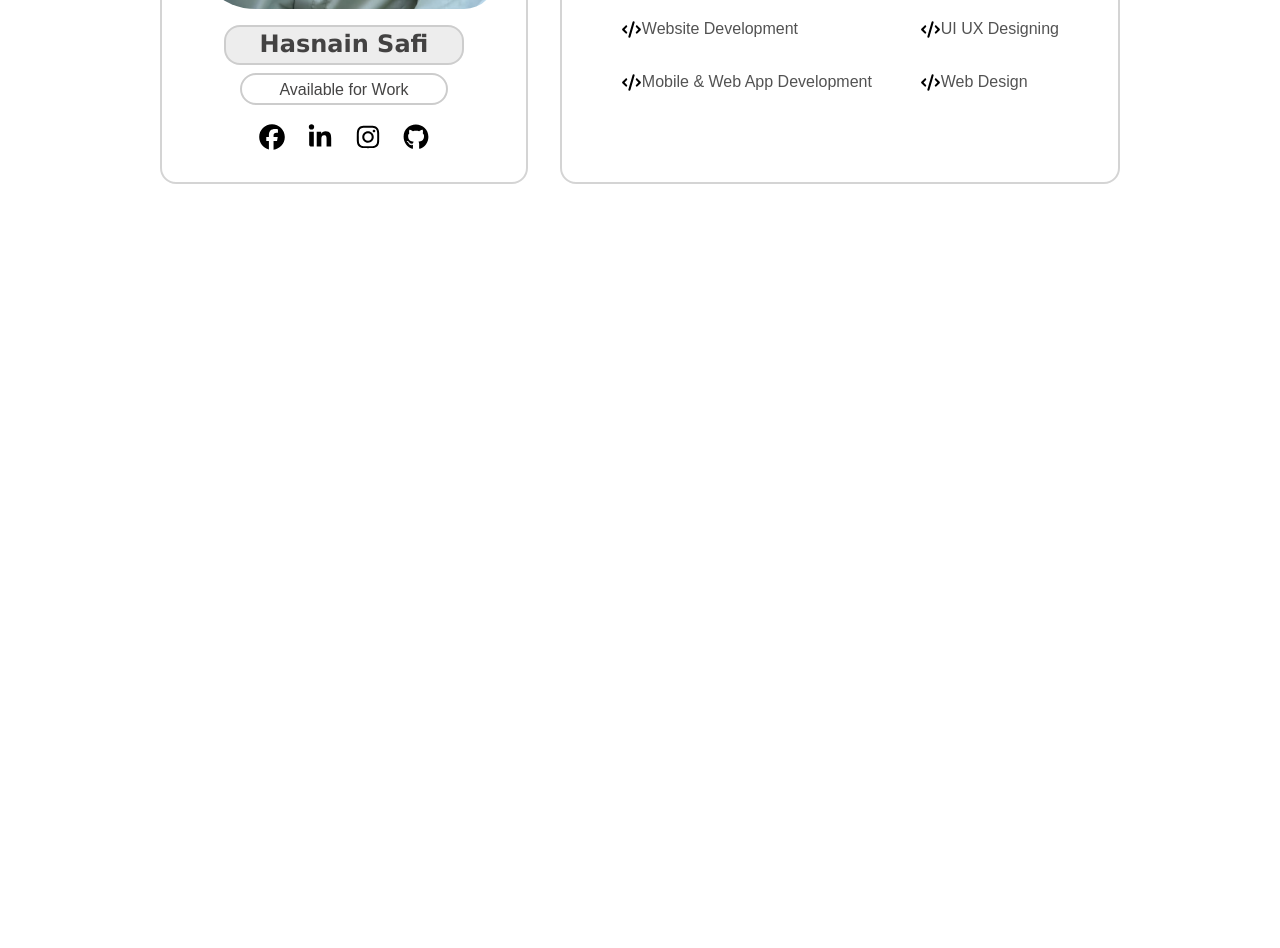
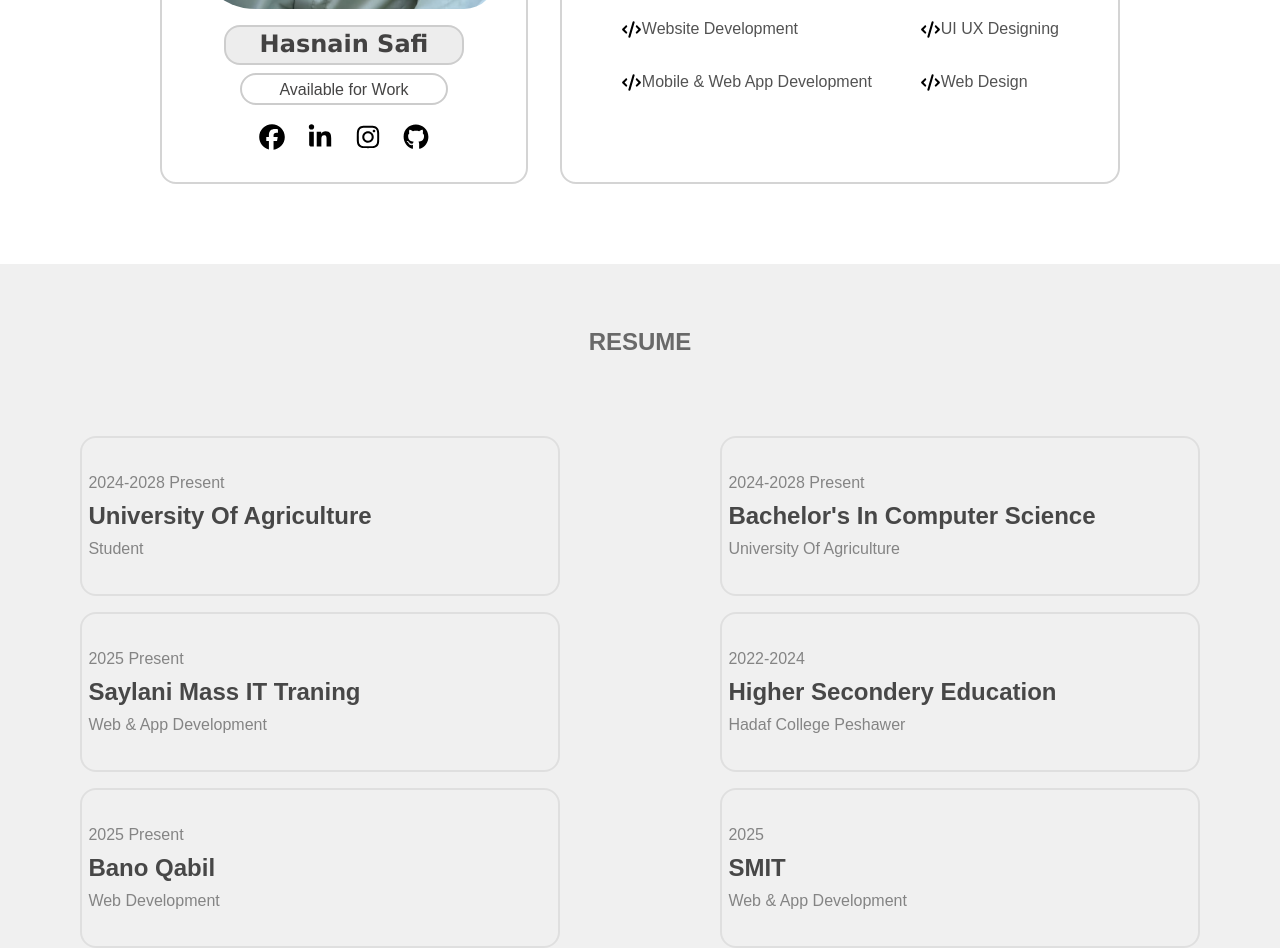
Before and after one commit to hasnainsafi01/My-Portfolio, a plain HTML site: page index.html in a window 1280 px wide. Shown: the part 1032-1980 px from the top of the page. Before the commit the page ends 1323 px from the top, so only its background shows below. Drawn offline with Linux system fonts and the light colour scheme; a web font is replaced by a local one.

Commit message:
coming soon

```diff
--- a/index.html
+++ b/index.html
@@ -1,6 +1,5 @@
 <!DOCTYPE html>
 <html lang="en">
-
 <head>
     <meta charset="UTF-8">
     <meta name="viewport" content="width=device-width, initial-scale=1.0">
@@ -9,42 +8,19 @@
     <link
         href="https://fonts.googleapis.com/css2?family=Bad+Script&family=Bebas+Neue&family=Geologica:wght@100..900&family=Protest+Revolution&display=swap"
         rel="stylesheet">
-
     <link rel="stylesheet" href="./style.css">
     <title>Document</title>
 </head>
-
 <body>
     <!-- loader -->
-
     <div id="loader" class="loader"></div>
-
     <!-- Offline Message -->
     <div id="offline" class="offline" style="display: none;">
     </div>
-
     <!-- Main Content -->
     <div id="content" style="display: none;">
-
     </div>
-
-
-
-
-
-
     <!-- loader -->
-
-
-
-
-
-
-
-
-
-
-
     <header>
         <div class="nav-bar">
             <div class="logo"> <img src="./imgs/WhatsApp Image 2025-12-01 at 17.51.41_0dff3add.jpg" alt=""></div>
@@ -52,6 +28,7 @@
 
                 <li><a href="#">home</a></li>
                 <li><a href="#section2">about</a></li>
+                <li><a href="#resume">resume</a></li>
                 <li><a href="#">projects</a></li>
                 <li><a href="#">contect</a></li>
             </ul>
@@ -100,14 +77,53 @@
                      </ul>
                     <ul class="section2div2-ul2"> <li><img src="./imgs/code-solid-full.svg" alt="">UI UX Designing</li>
                     <li><img src="./imgs/code-solid-full.svg" alt="">Web Design</li></ul>
+               </div>
+            </div>
+        </section>
 
-               </div>
+                    <section id="resume">
+                        <h1>resume</h1>
+                        <div class="my-resume">
 
 
-            </div>
 
-
-        </section>
+                        <div
+                        class="resumediv1">
+                            <div>
+                            <p>2024-2028 present</p>
+                            <h4>university of agriculture</h4>
+                            <p>student</p>
+                            </div>
+                            <div>
+                                <p>2025 present</p>
+                                <h4>saylani mass IT traning</h4>
+                                <p>web & app Development</p>
+                            </div>
+                            <div>
+                                <p>2025 present</p>
+                                <h4>bano qabil</h4>
+                                <p>web Development</p>
+                            </div>
+                        </div>
+                        <div class="resumediv2">
+                            <div>
+                                <p>2024-2028 present</p>
+                                <h4>Bachelor's in Computer Science</h4>
+                                <p>university of agriculture</p>
+                            </div>
+                            <div>
+                                <p>2022-2024</p>
+                                <h4>higher secondery education</h4>
+                                <p>hadaf college peshawer</p>
+                            </div>
+                            <div>
+                                <p>2025</p>
+                                <h4>SMIT</h4>
+                                <p>web & app Development</p>
+                            </div>
+                               </div>
+                        </div>
+                    </section>
     </main>
     <footer></footer>
     <script src="./script.js"></script>
--- a/style.css
+++ b/style.css
@@ -46,7 +46,7 @@ html {
 
 .nav-bar{
     border: 2px solid;
-    background-color: rgba(0, 0, 0, 0.136);
+    background-color: rgb(102, 102, 102);
      width: 100vw;
 position: fixed;
 top: 0rem;
@@ -75,7 +75,7 @@ z-index: 999;
 #navbar a{
     text-decoration: none;
     text-align: center;
-    color: rgb(67, 62, 62);
+    color: rgb(255, 255, 255);
     font-size: 1.2rem;
     text-transform: capitalize;
     transition: all .3s;
@@ -97,7 +97,7 @@ z-index: 999;
     -o-border-radius: 1rem 2rem 1rem 2rem;
 }
 #navbar :hover a{
-    color: rgb(205, 203, 197);
+    color: rgb(144, 143, 139);
     text-decoration: underline;
 }
 
@@ -320,6 +320,60 @@ gap: 2rem;
     /* border: 2px solid; */
     width: 1.3rem;
 }
+/*todo          section 2 */
+
+/*todo            section2   resume   */
+#resume{
+    /* border: 2px solid; */
+    margin-top: 5rem;
+        background-color: rgba(0, 0, 0, 0.058);
+
+}
+#resume h1{
+text-align: center;
+text-transform: uppercase;
+/* margin-top: 1rem; */
+padding: 4rem;
+/* border: 2px solid; */
+justify-content: center;
+color: rgba(0, 0, 0, 0.566);
+}
+.my-resume{
+    /* border: 2px solid; */
+    display: flex;
+    justify-content: space-around;
+    text-transform: capitalize;
+}
+.my-resume div div{
+    display: flex;
+    flex-direction: column;
+    justify-content: center;
+    width: 30rem;
+    height: 10rem;
+    margin-top: 1rem;
+    border: 2px solid rgba(0, 0, 0, 0.071);
+    border-radius: 1rem;
+    -webkit-border-radius: 1rem;
+    -moz-border-radius: 1rem;
+    -ms-border-radius: 1rem;
+    -o-border-radius: 1rem;
+}
+.my-resume div h4{
+    /* border: 2px solid; */
+    padding-left: .4rem;
+    display:flex ;
+    width: 24rem;
+    font-size: 1.5rem;
+    color: rgba(0, 0, 0, 0.704);
+    line-height: 3rem;
+
+}
+
+.my-resume div p{
+    /* border: 2px solid; */
+    color: rgba(0, 0, 0, 0.451);
+    padding-left: .4rem;
+}
 
 
 
@@ -333,17 +387,5 @@ gap: 2rem;
 
 
 
-/*todo          section 2 */
-
-
-
-
-
-
-
-
-
-
-
 
 /*todo   main section */
```
